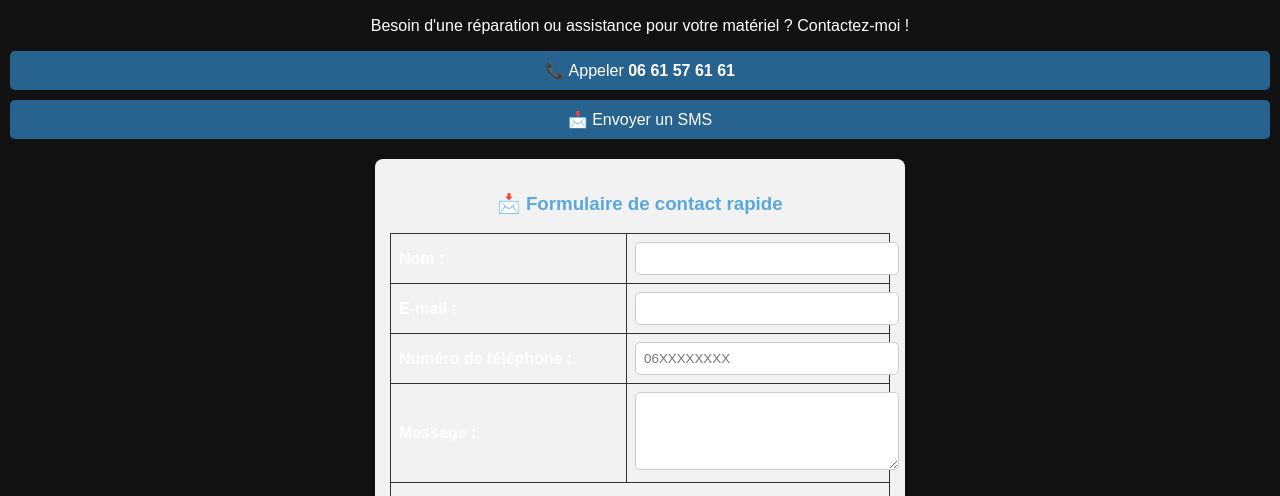
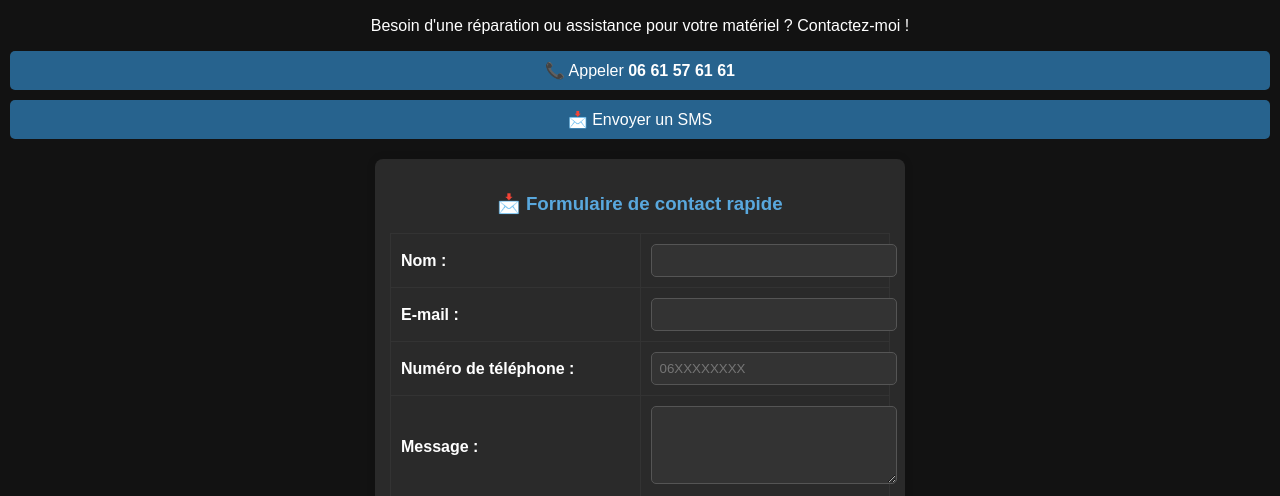
Before and after one commit to Flavien124/Flavien.informatique, a plain HTML site: page index.html in a window 1280 px wide. Shown: the part 241-737 px from the top of the page. Drawn offline with Linux system fonts and the dark colour scheme.

Commit message:
Optimisation visuel et theme sombre

```diff
--- a/index.html
+++ b/index.html
@@ -176,6 +176,33 @@
 
 .contact-form button:hover {
     background-color: #4288c3;
+}
+.contact-form table {
+    width: 100%;
+    max-width: 100%;
+    border-collapse: collapse;
+}
+
+.contact-form td {
+    padding: 10px;
+    text-align: left;
+    width: 50%; /* Ajuste la largeur pour un bon alignement */
+}
+@media (prefers-color-scheme: dark) {
+    .contact-form {
+        background: #2a2a2a; /* Fond plus foncé pour le mode sombre */
+        color: #ffffff;
+    }
+
+    .contact-form input, .contact-form textarea {
+        background-color: #333333;
+        color: #ffffff;
+        border: 1px solid #555555;
+    }
+
+    .contact-form label {
+        color: #ffffff;
+    }
 }
 
 </style>
```
